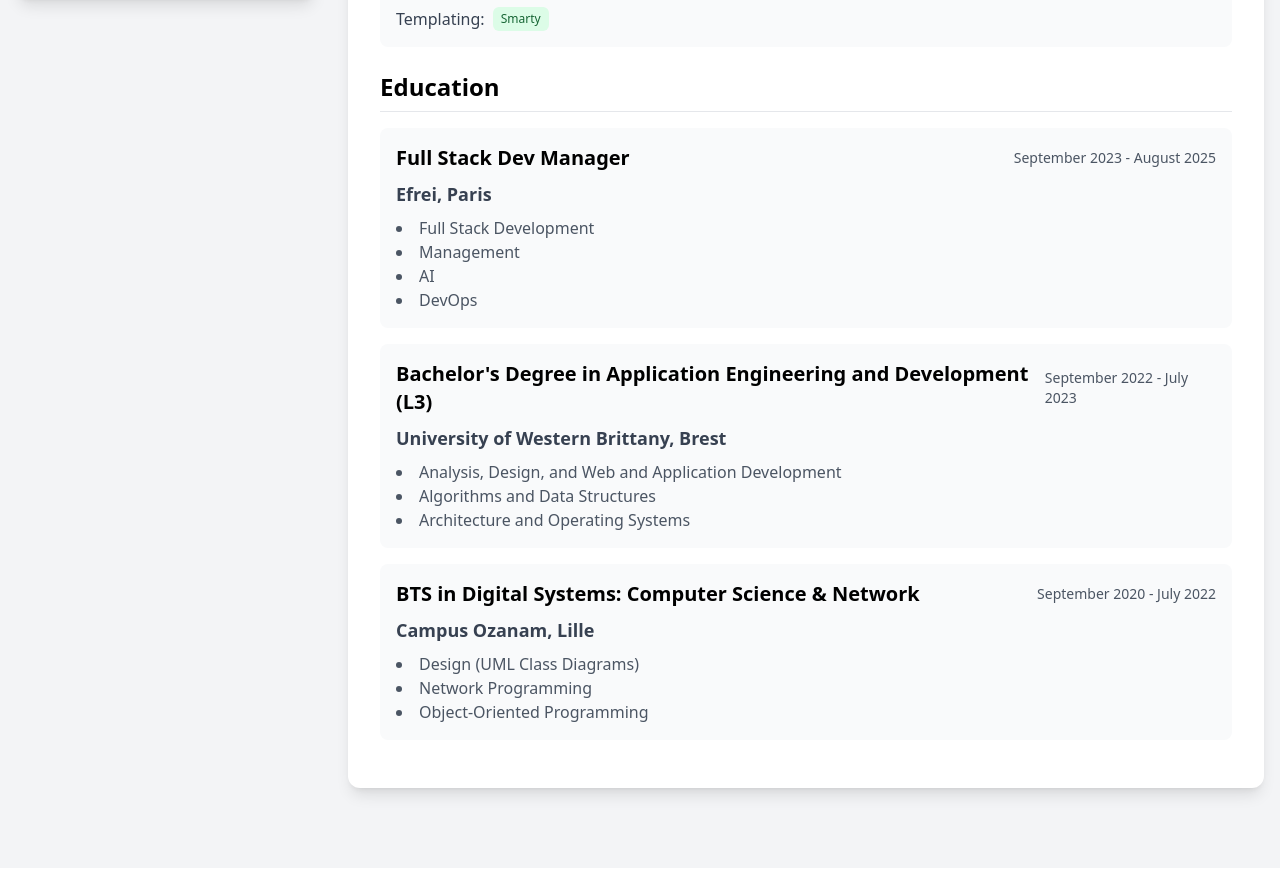
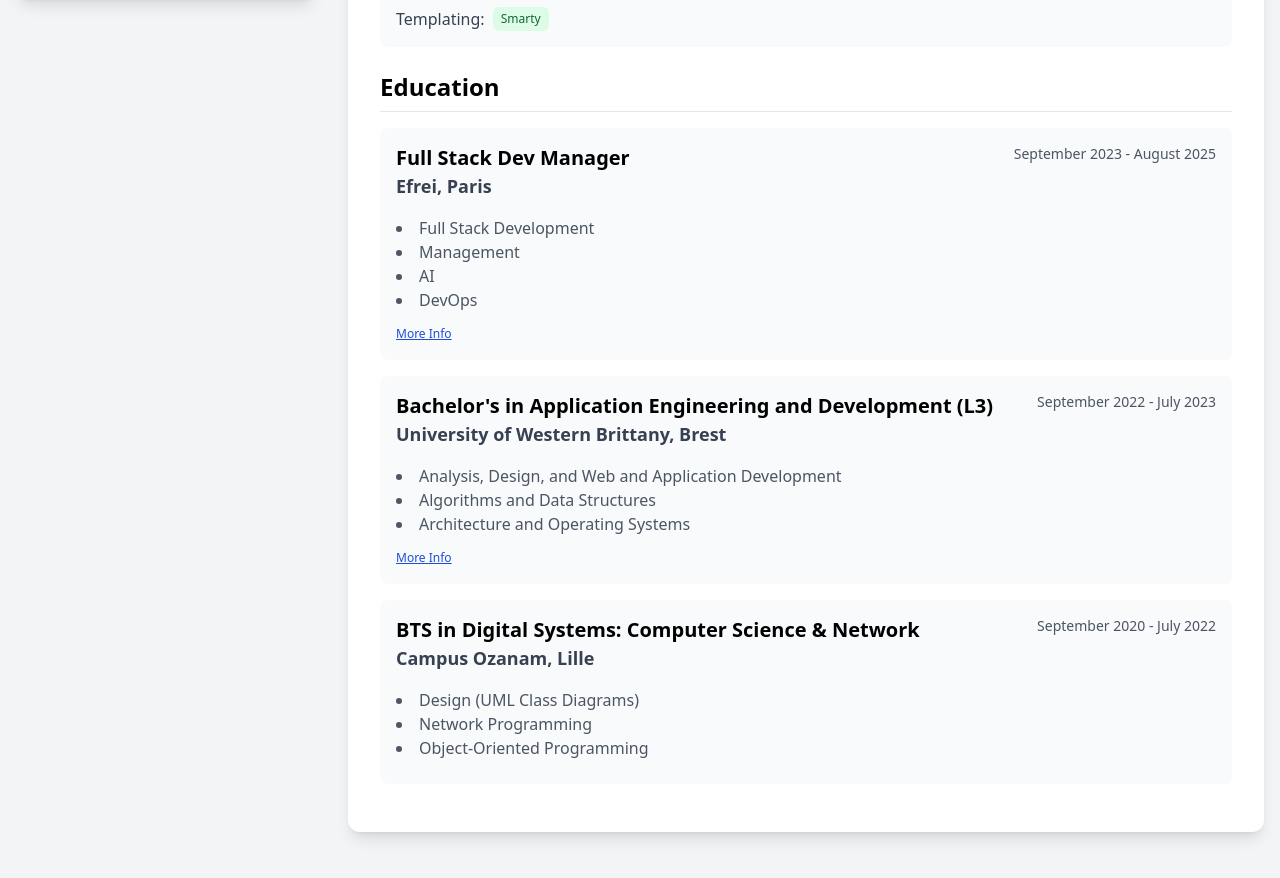
Before and after one commit to Zlahrouni/the-new-zl, a React (Vite) app: page / in a window 1280 px wide. Shown: the part 1570-2448 px from the top of the page. Built offline with nearby package versions, Linux system fonts and the light colour scheme.

Commit message:
update data

```diff
--- a/src/interfaces.ts
+++ b/src/interfaces.ts
@@ -17,6 +17,7 @@ export interface Experience {
 export interface Education {
     institution: string;
     degree: string;
+    link?: string;
     period: string;
     details: string[];
 }
--- a/src/pages/CV.tsx
+++ b/src/pages/CV.tsx
@@ -8,9 +8,24 @@ import {Helmet} from "react-helmet-async";
 
 const CV: React.FC = () => {
     const { language, setLanguage } = useLanguage();
-    const [selectedCertificate, setSelectedCertificate] = useState<{ title: string; image: string } | null>(null);    const modalRef = useRef<HTMLDivElement>(null);
     const { isDark, toggleDark } = useDarkMode();
     const structuredData = getStructuredData(language);
+    const [selectedCertificate, setSelectedCertificate] = useState<{ title: string; image: string } | null>(null);
+    const [lastActiveElement, setLastActiveElement] = useState<HTMLElement | null>(null);
+    const modalRef = useRef<HTMLDivElement>(null);
+
+    const handleShowCertificate = (certificate: string, title: string) => {
+        // Store the currently active element before opening modal
+        setLastActiveElement(document.activeElement as HTMLElement);
+        setSelectedCertificate({title: title, image: certificate});
+    };
+
+    const handleCloseModal = () => {
+        // Restore focus to the last active element
+        lastActiveElement?.focus();
+        setSelectedCertificate(null);
+        setLastActiveElement(null);
+    };
 
     // Handle Escape key for modal
     useEffect(() => {
@@ -55,14 +70,6 @@ const CV: React.FC = () => {
             </button>
         </div>
     );
-
-    const handleShowCertificate = (certificate: string, title: string) => {
-        setSelectedCertificate({title: title, image: certificate});
-    };
-
-    const handleCloseModal = () => {
-        setSelectedCertificate(null);
-    };
 
     type CategoryKey = keyof typeof cvData.sections.skills.items;
 
@@ -179,18 +186,30 @@ const CV: React.FC = () => {
 
     const renderEducationItem = (education: Education) => (
         <article key={education.institution} className="mb-4 p-3 sm:p-4 bg-gray-50 dark:bg-gray-700 rounded-lg">
-            <div className="flex flex-col sm:flex-row sm:justify-between sm:items-center mb-2 gap-1">
-                <h3 className="text-lg sm:text-xl font-bold dark:text-white">{education.degree}</h3>
-                <time dateTime={education.period} className="text-gray-600 dark:text-gray-300 text-sm">
+            <div className="flex flex-col sm:flex-row sm:justify-between sm:items-start mb-2 gap-1">
+                <div className="flex-1">
+                    <h3 className="text-lg sm:text-xl font-bold dark:text-white">{education.degree}</h3>
+                    <h4 className="text-lg font-semibold text-gray-700 dark:text-gray-200 mb-2">{education.institution}</h4>
+                </div>
+                <time dateTime={education.period} className="text-gray-600 dark:text-gray-300 text-sm whitespace-nowrap">
                     {education.period}
                 </time>
             </div>
-            <h4 className="text-lg font-semibold text-gray-700 dark:text-gray-200 mb-2">{education.institution}</h4>
-            <ul className="list-disc list-inside text-gray-600 dark:text-gray-300" role="list">
+            <ul className="list-disc list-inside text-gray-600 dark:text-gray-300 mb-2" role="list">
                 {education.details.map((detail, index) => (
                     <li key={index} role="listitem">{detail}</li>
                 ))}
             </ul>
+            {education.link && (
+                <a href={education.link}
+                    target="_blank"
+                    rel="noopener noreferrer"
+                    className="text-blue-700 dark:text-blue-400 text-xs underline"
+                    aria-label={`More information about ${education.institution}`}
+                >
+                    More Info
+                </a>
+                )}
         </article>
     );
 
@@ -200,7 +219,7 @@ const CV: React.FC = () => {
         <>
             <Helmet>
                 <title>{language === 'en' ? 'Ziad Lahrouni - Full Stack Developer' : 'Ziad Lahrouni - Développeur Full Stack'}</title>
-                <meta name="description" content={cvData.summary} />
+                <meta name="description" content={cvData.summary}/>
                 <script type="application/ld+json">
                     {JSON.stringify(structuredData)}
                 </script>
@@ -210,10 +229,10 @@ const CV: React.FC = () => {
                 <div className="container mx-auto px-3 sm:px-4">
                     <div className="grid md:grid-cols-[300px_1fr] gap-4 sm:gap-8">
                         {/* Sidebar */}
-                        <aside
-                            className="hidden md:block bg-white dark:bg-gray-800 p-4 sm:p-6 rounded-xl shadow-lg h-fit sticky top-20">
+                        <aside id="desktop-skills"
+                               className="hidden md:block bg-white dark:bg-gray-800 p-4 sm:p-6 rounded-xl shadow-lg h-fit sticky top-20">
                             <div className="flex justify-between items-center mb-4">
-                                <h2 className="text-2xl font-semibold dark:text-white" id="skills-section">
+                                <h2 className="text-2xl font-semibold dark:text-white" id="desktop-skills-title">
                                     {cvData.skills}
                                 </h2>
                             </div>
@@ -270,7 +289,7 @@ const CV: React.FC = () => {
                                 <p className="text-sm sm:text-base text-gray-600 dark:text-gray-300">{cvData.summary}</p>
                             </header>
 
-                            <section className="mb-6" aria-labelledby="experience-title">
+                            <section id="experience-section" className="mb-6" aria-labelledby="experience-section">
                                 <h2 id="experience-title"
                                     className="text-xl sm:text-2xl font-semibold mb-4 border-b dark:border-gray-700 pb-2 dark:text-white">
                                     {cvData.experience}
@@ -278,7 +297,7 @@ const CV: React.FC = () => {
                                 {cvData.sections.experience.items.map(renderExperienceItem)}
                             </section>
 
-                            <section aria-labelledby="education-title">
+                            <section id="education-section" aria-labelledby="education-section">
                                 <h2 id="education-title"
                                     className="text-xl sm:text-2xl font-semibold mb-4 border-b dark:border-gray-700 pb-2 dark:text-white">
                                     {cvData.sections.education.title}
@@ -287,7 +306,7 @@ const CV: React.FC = () => {
                             </section>
 
                             <div className="md:hidden">
-                                <section aria-labelledby="mobile-skills-title">
+                                <section id="mobile-skills" aria-labelledby="skills-section">
                                     <h2 id="mobile-skills-title"
                                         className="text-2xl font-semibold mb-4 border-b dark:border-gray-700 pb-2 dark:text-white">
                                         {cvData.skills}
@@ -312,10 +331,32 @@ const CV: React.FC = () => {
                         role="dialog"
                         aria-modal="true"
                         aria-labelledby="modal-title"
+                        onKeyDown={(e) => {
+                            if (e.key === 'Tab') {
+                                // Trap focus within the modal
+                                const focusableElements = modalRef.current?.querySelectorAll(
+                                    'button, [href], input, select, textarea, [tabindex]:not([tabindex="-1"])'
+                                );
+
+                                if (focusableElements && focusableElements.length > 0) {
+                                    const firstElement = focusableElements[0] as HTMLElement;
+                                    const lastElement = focusableElements[focusableElements.length - 1] as HTMLElement;
+
+                                    if (e.shiftKey && document.activeElement === firstElement) {
+                                        lastElement.focus();
+                                        e.preventDefault();
+                                    } else if (!e.shiftKey && document.activeElement === lastElement) {
+                                        firstElement.focus();
+                                        e.preventDefault();
+                                    }
+                                }
+                            }
+                        }}
                     >
                         <div
                             className="bg-white dark:bg-gray-800 rounded-lg shadow-lg w-full max-w-3xl max-h-[90vh] flex flex-col"
                             role="document"
+                            onClick={(e) => e.stopPropagation()} // Prevent closing when clicking inside modal
                         >
                             <div className="flex justify-between items-center p-4 border-b dark:border-gray-700">
                                 <h3 id="modal-title" className="text-xl font-semibold dark:text-white">
@@ -326,15 +367,23 @@ const CV: React.FC = () => {
                                     className="text-gray-500 dark:text-gray-400 hover:text-gray-700 dark:hover:text-gray-200 p-2"
                                     onClick={handleCloseModal}
                                     aria-label="Close certificate modal"
+                                    ref={(el) => {
+                                        // Automatically focus close button when modal opens
+                                        if (el) el.focus();
+                                    }}
                                 >
                                     ✕
                                 </button>
                             </div>
-                            <div className="p-4 overflow-auto flex-1">
+                            <div
+                                className="p-4 overflow-auto flex-1"
+                                tabIndex={0} // Make image container focusable
+                            >
                                 <img
                                     src={selectedCertificate.image}
                                     alt="Certificate"
                                     className="w-full h-auto object-contain"
+                                    tabIndex={-1}
                                 />
                             </div>
                         </div>
--- a/src/utils/structuredData.ts
+++ b/src/utils/structuredData.ts
@@ -9,7 +9,11 @@ export const getStructuredData = (language: 'en' | 'fr') => ({
         "sameAs": [
         "https://github.com/zlahrouni",
         "https://linkedin.com/in/ziad-lahrouni/"
-    ],
+        ],
+        "knowsLanguage": [
+            "French",
+            "English"
+        ],
         "worksFor": {
         "@type": "Organization",
             "name": "CDC Informatique"
--- a/src/utils/translations.ts
+++ b/src/utils/translations.ts
@@ -79,12 +79,14 @@ export const translations: Translations = {
               {
                 institution: 'Efrei, Paris',
                 degree: 'Full Stack Dev Manager',
+                link: 'https://www.efrei.fr/programmes-experts/mastere-developpeur-full-stack/',
                 period: 'September 2023 - August 2025',
                 details: ['Full Stack Development', 'Management', 'AI', 'DevOps']
               },
               {
                 institution: 'University of Western Brittany, Brest',
-                degree: 'Bachelor\'s Degree in Application Engineering and Development (L3)',
+                degree: 'Bachelor\'s in Application Engineering and Development (L3)',
+                link: 'https://formations.univ-brest.fr/fr/index/sciences-technologies-sante-STS/licence-XA/licence-mention-informatique-INR98WV8/parcours-conception-et-developpement-d-applications-INR99337.html',
                 period: 'September 2022 - July 2023',
                 details: ['Analysis, Design, and Web and Application Development', 'Algorithms and Data Structures', 'Architecture and Operating Systems']
               },
@@ -236,12 +238,14 @@ export const translations: Translations = {
               {
                 institution: 'Efrei, Paris',
                 degree: 'Manager en Développement Full Stack',
+                link: 'https://www.efrei.fr/programmes-experts/mastere-developpeur-full-stack/',
                 period: 'Septembre 2023 - Août 2025',
                 details: ['Développement Full Stack', 'Management', 'IA', 'DevOps']
               },
               {
                 institution: 'Université de Bretagne Occidentale, Brest',
                 degree: 'Licence 3 en Conception et Développement d\'Applications',
+                link: 'https://formations.univ-brest.fr/fr/index/sciences-technologies-sante-STS/licence-XA/licence-mention-informatique-INR98WV8/parcours-conception-et-developpement-d-applications-INR99337.html',
                 period: 'Septembre 2022 - Juillet 2023',
                 details: ['Analyse, Conception, et Développement Web et Applicatif', 'Algorithmes et Structures de Données', 'Architecture et Systèmes d\'Exploitation']
               },
```
